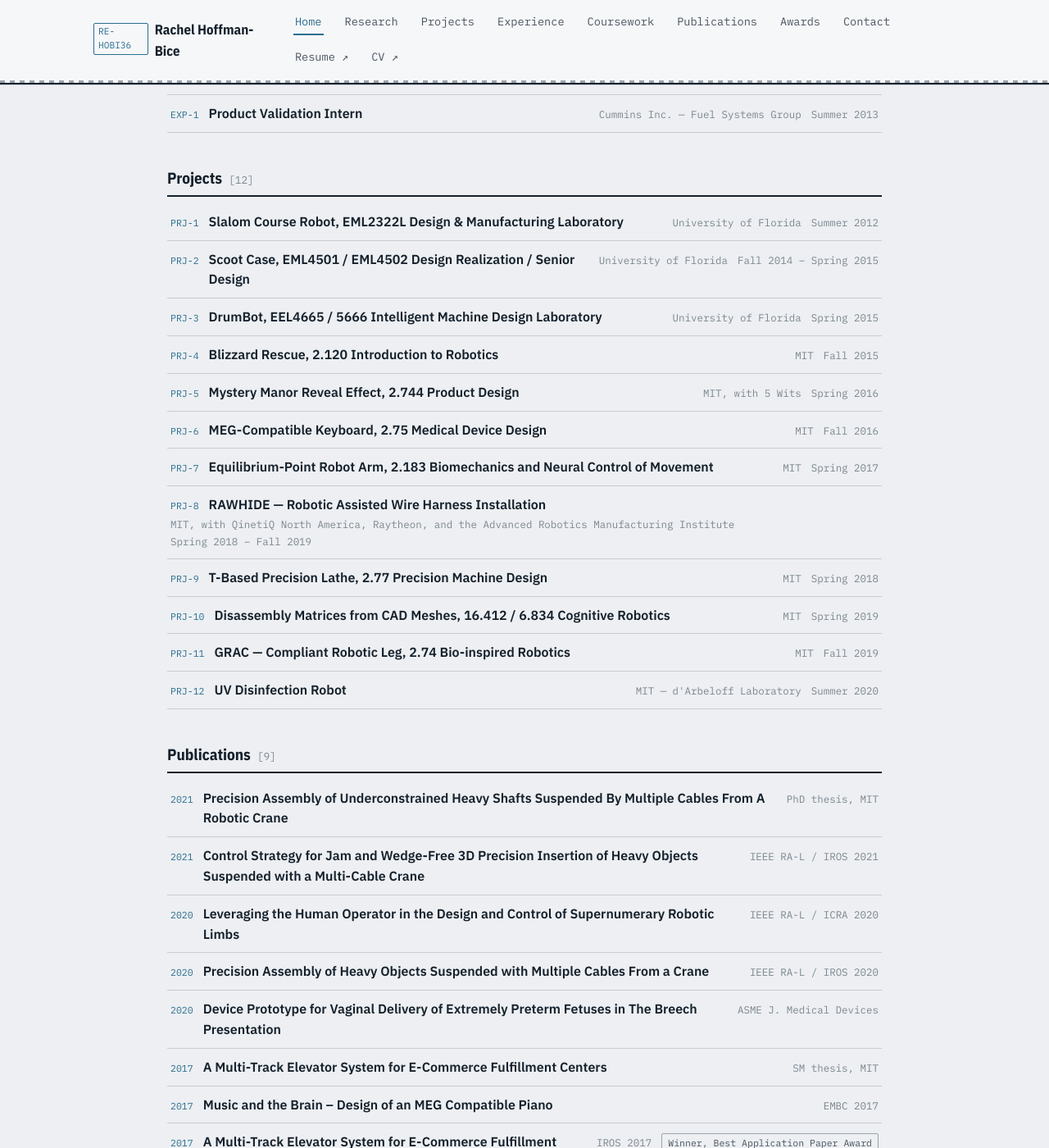
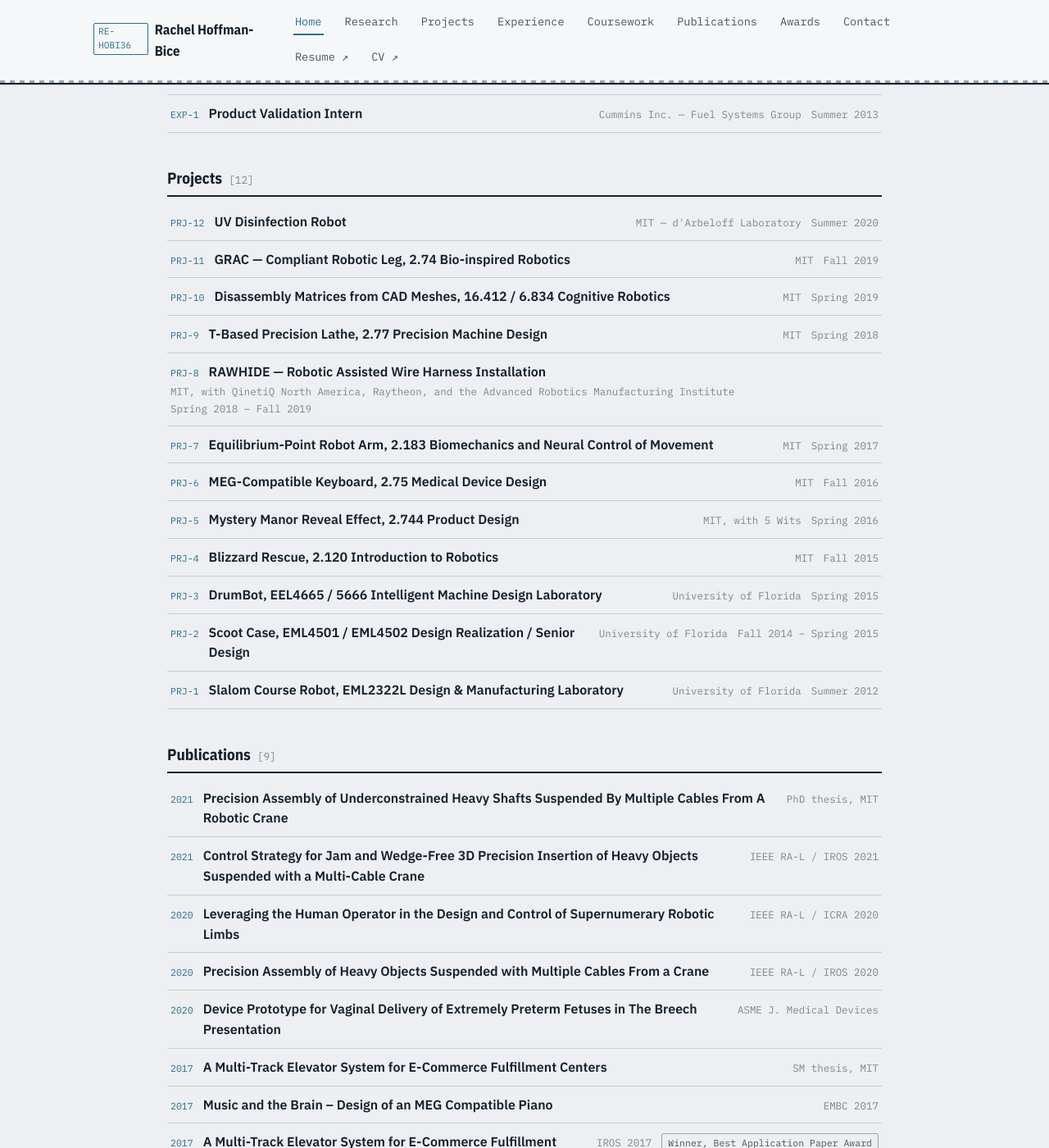
Before and after one commit to hobi362/hobi362.github.io, a Jekyll site: the page built from index.md, in a window 1280 px wide and 1400 px high, scrolled down 1642 px. Shown: the whole window at 82% size. Built offline with Jekyll 4.4.1, drawn with Linux system fonts in a browser that asks for light colours.

Commit message:
Home page: list projects newest first
The project `order` field is chronological, so the home page list now reverses
it. The /projects/ index is unchanged.

Co-Authored-By: Claude Opus 5 <noreply@anthropic.com>

```diff
--- a/_layouts/home.html
+++ b/_layouts/home.html
@@ -50,7 +50,8 @@ layout: default
 <section class="index-block">
   <h2 class="section-heading">Projects <span class="count">[{{ site.projects.size }}]</span></h2>
   <ul class="sheet-list">
-    {% assign sorted_projects = site.projects | sort: "order" %}
+    {% comment %} Newest first; `order` is chronological, so reverse it. {% endcomment %}
+    {% assign sorted_projects = site.projects | sort: "order" | reverse %}
     {% for p in sorted_projects %}
     <li class="sheet-list__row">
       <span class="sheet-list__code">{{ p.doc_type | default: "PRJ" }}-{{ p.order }}</span>
```
